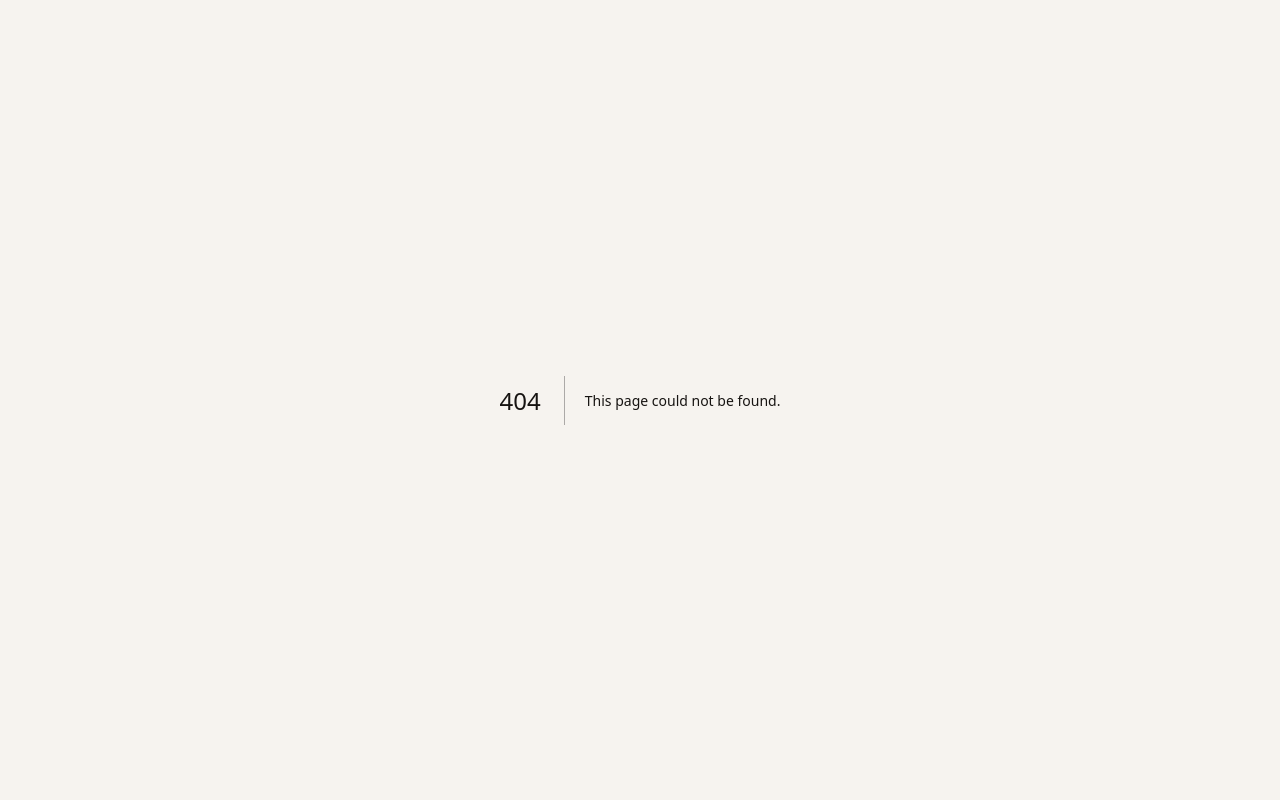
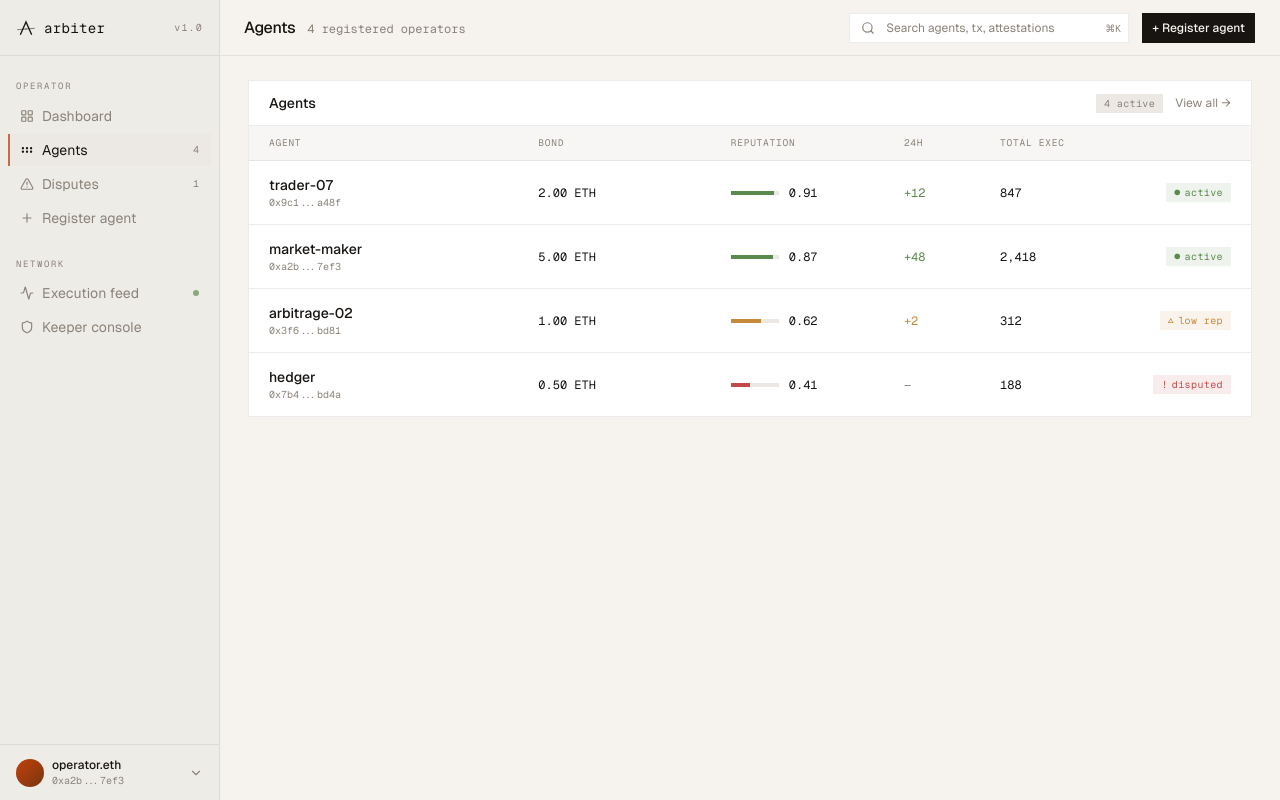
Before and after one commit to Hrishi75/Arbiter, a Next.js app in the folder frontend/: page /dashboard/agents in a window 1280 px wide. Before the commit this address had no page. Built offline with nearby package versions, Linux system fonts and the light colour scheme.

Commit message:
feat(frontend): add agents list and disputes pages

```diff
--- /dev/null
+++ b/frontend/app/dashboard/agents/page.tsx
@@ -0,0 +1,36 @@
+import { AgentsTable } from "@/components/dashboard/agents-table";
+import { Topbar } from "@/components/dashboard/topbar";
+import { dashboardAgents, filterAgents, readSearchParam } from "@/lib/dashboard-data";
+
+export default function AgentsPage({
+  searchParams,
+}: {
+  searchParams?: { q?: string | string[] };
+}) {
+  const query = readSearchParam(searchParams?.q);
+  const agents = filterAgents(query);
+
+  return (
+    <>
+      <Topbar
+        title="Agents"
+        subtitle={`${dashboardAgents.length} registered operators`}
+        cta={{ href: "/dashboard/register", label: "+ Register agent" }}
+        search={{ action: "/dashboard/agents", value: query }}
+      />
+
+      <main className="px-7 py-6">
+        <AgentsTable
+          agents={agents}
+          title="Registered agents"
+          subtitle={
+            query
+              ? `Filtered results for "${query}".`
+              : "Every dashboard route now resolves to a real agent detail page."
+          }
+          emptyMessage="No registered agents match this search."
+        />
+      </main>
+    </>
+  );
+}
```
